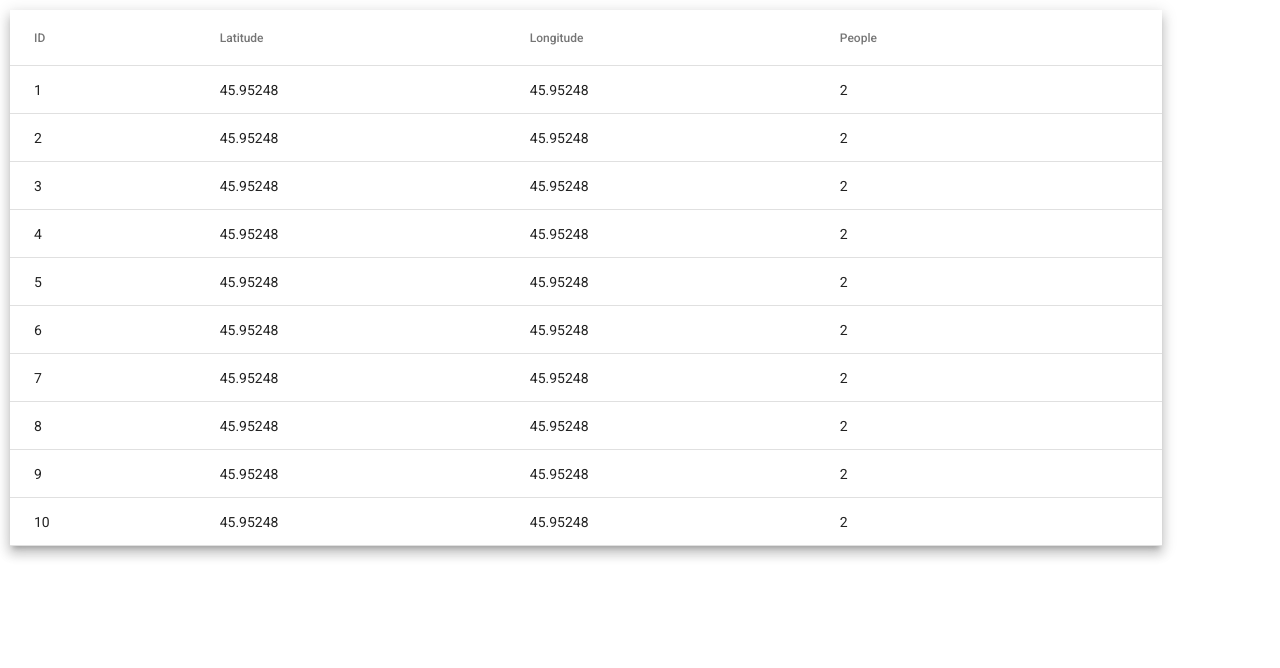
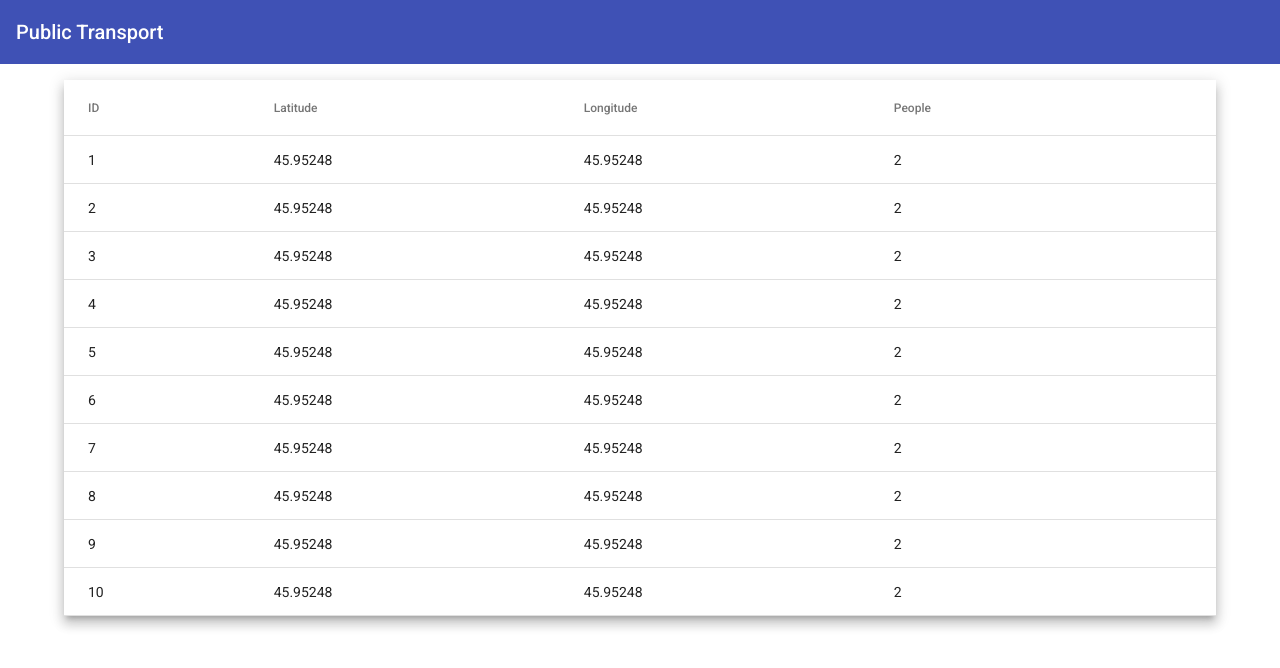
Before and after one commit to salatandre/TSAC2019_Exam, an Angular app: page / in a window 1280 px wide. Shown: the top 668 px of the page. Built offline with nearby package versions, Linux system fonts and the light colour scheme.

Commit message:
created header component

```diff
--- a/src/app/app.component.css
+++ b/src/app/app.component.css
@@ -0,0 +1,3 @@
+main {
+  margin-top: 1rem;
+}
--- a/src/app/app.component.html
+++ b/src/app/app.component.html
@@ -1 +1,6 @@
-<app-bus-data></app-bus-data>
+<app-header></app-header>
+<main>
+
+  <app-bus-data></app-bus-data>
+
+</main>
--- a/src/app/app.module.ts
+++ b/src/app/app.module.ts
@@ -7,13 +7,16 @@
 import { BusDataComponent } from "./bus/bus-data/bus-data.component";
 import { BrowserAnimationsModule } from "@angular/platform-browser/animations";
 import { MatTableModule } from "@angular/material/table";
+import { MatToolbarModule } from "@angular/material/toolbar";
+import { HeaderComponent } from "./header/header.component";
 
 @NgModule({
-  declarations: [AppComponent, BusDataComponent],
+  declarations: [AppComponent, BusDataComponent, HeaderComponent],
   imports: [
     BrowserModule,
     AppRoutingModule,
     MatTableModule,
+    MatToolbarModule,
     FormsModule,
     BrowserAnimationsModule
   ],
--- a/src/app/bus/bus-data/bus-data.component.css
+++ b/src/app/bus/bus-data/bus-data.component.css
@@ -1,4 +1,4 @@
 table {
   width: 90%;
-  margin: 10px
+  margin: auto
 }
--- /dev/null
+++ b/src/app/header/header.component.html
@@ -0,0 +1 @@
+<mat-toolbar color="primary">Public Transport</mat-toolbar>
```
Also changed, not shown: src/app/header/header.component.ts (added, +7 -0 lines).
